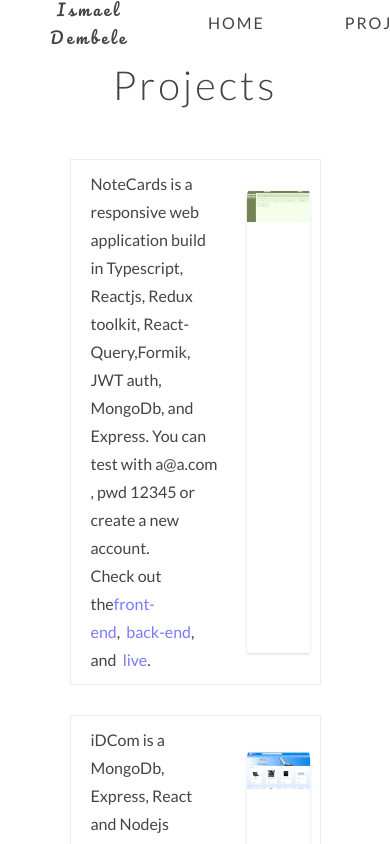
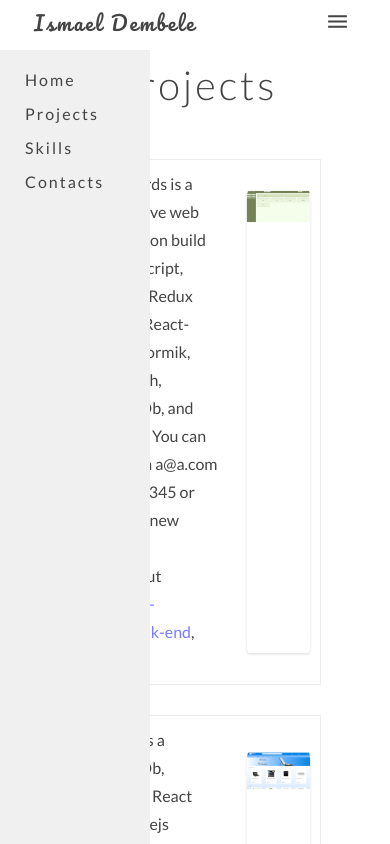
Before and after one commit to IsmaelDembele/portfolio-v3, a Next.js app: page / in a window 390 px wide. Both pictures are taken after a click on the element 278 px from the left and 1255 px from the top of the page. Shown: the part 833-1677 px from the top of the page. Built offline with nearby package versions, Linux system fonts and the light colour scheme.

Commit message:
responsive navbar

```diff
--- /dev/null
+++ b/components/Drawer.tsx
@@ -0,0 +1,36 @@
+import Link from "next/link";
+import React, { useContext } from "react";
+import { AppContext } from "../context";
+import styles from "../styles/drawer.module.scss";
+import Navbar from "./Navbar";
+
+const Drawer = () => {
+  const { toggleDrawer } = useContext(AppContext);
+
+  return (
+    <div className={styles.drawer}>
+      <Link href="/#header" as="/" passHref>
+        <div className={styles["drawer--item"]} onClick={() => toggleDrawer()}>
+          Home
+        </div>
+      </Link>
+      <Link href="/#projects" passHref>
+        <div className={styles["drawer--item"]} onClick={() => toggleDrawer()}>
+          Projects
+        </div>
+      </Link>
+      <Link href="/#skills" passHref>
+        <div className={styles["drawer--item"]} onClick={() => toggleDrawer()}>
+          Skills
+        </div>
+      </Link>
+      <Link href="/#contacts" passHref>
+        <div className={styles["drawer--item"]} onClick={() => toggleDrawer()}>
+          Contacts
+        </div>
+      </Link>
+    </div>
+  );
+};
+
+export default Drawer;
--- /dev/null
+++ b/components/Navbar.tsx
@@ -0,0 +1,38 @@
+import Link from "next/link";
+import styles from "../styles/Navbar.module.scss";
+import MenuIcon from "@mui/icons-material/Menu";
+import { style } from "@mui/system";
+import { useContext } from "react";
+import { AppContext } from "../context";
+
+const Navbar = () => {
+  const { toggleDrawer } = useContext(AppContext);
+
+
+  return (
+    <nav>
+      <ul>
+        <li className={styles.logo}>
+          <p>Ismael Dembele</p>
+        </li>
+        <Link href="/#header" as="/" passHref>
+          <li>Home</li>
+        </Link>
+        <Link href="/#projects" passHref>
+          <li>Projects</li>
+        </Link>
+        <Link href="/#skills" passHref>
+          <li>Skills</li>
+        </Link>
+        <Link href="/#contacts" passHref>
+          <li>Contacts</li>
+        </Link>
+        <li className={styles.menu} onClick={() => toggleDrawer()}>
+          <MenuIcon sx={{ fontSize: 25 }} />
+        </li>
+      </ul>
+    </nav>
+  );
+};
+
+export default Navbar;
--- /dev/null
+++ b/context.tsx
@@ -0,0 +1,26 @@
+import React, { createContext, useState } from "react";
+
+// interface IProvider {
+//   drawer: boolean;
+//   serDrawer: React.Dispatch<React.SetStateAction<boolean>>;
+// }
+
+export const AppContext = createContext<any>(false);
+
+type TProps = {
+  children: React.ReactNode;
+};
+
+export const AppProvider = ({ children }: TProps) => {
+  const [drawer, setDrawer] = useState(false);
+
+  const toggleDrawer = () => {
+    setDrawer(!drawer);
+  };
+
+  return (
+    <AppContext.Provider value={{ drawer, setDrawer, toggleDrawer }}>
+      {children}
+    </AppContext.Provider>
+  );
+};
--- a/next.config.js
+++ b/next.config.js
@@ -9,8 +9,9 @@ module.exports = (phase, { defaultConfig }) => {
 
   if ("sassOptions" in defaultConfig) {
     defaultConfig["sassOptions"] = {
-      includePaths: ["./src"],
-      prependData: `@import "variables.scss";`,
+      includePaths: ["./styles"],
+      prependData: `@import "variables.scss";
+                    @import "mixins.scss";`,
     };
   }
 
--- a/pages/_app.tsx
+++ b/pages/_app.tsx
@@ -1,8 +1,13 @@
-import '../styles/globals.scss'
-import type { AppProps } from 'next/app'
+import "../styles/globals.scss";
+import type { AppProps } from "next/app";
+import { AppProvider } from "../context";
 
 function MyApp({ Component, pageProps }: AppProps) {
-  return <Component {...pageProps} />
+  return (
+    <AppProvider>
+      <Component {...pageProps} />
+    </AppProvider>
+  );
 }
 
-export default MyApp
+export default MyApp;
--- a/pages/index.tsx
+++ b/pages/index.tsx
@@ -1,38 +1,33 @@
 import type { NextPage } from "next";
 import Head from "next/head";
 import Header from "../components/Header";
-import styles from "../styles/Home.module.scss";
-import Link from "next/link";
 import Projects from "../components/Projects";
 import Skills from "../components/Skills";
 import Contacts from "../components/Contacts";
+import Navbar from "../components/Navbar";
+import Drawer from "../components/Drawer";
+import useMediaQuery from "@mui/material/useMediaQuery";
+import { useContext, useEffect } from "react";
+import { AppContext } from "../context";
 
 const Home: NextPage = () => {
+  const matchesTabPort = useMediaQuery("(max-width:900px)");
+  const { drawer, setDrawer, toggleDrawer } = useContext(AppContext);
+
+  useEffect(() => {
+    !matchesTabPort && setDrawer(false);
+  }, [matchesTabPort]);
+
   return (
-    <div>
+    <div onClick={() => toggleDrawer()}>
       <Head>
         <title>Porfolio</title>
         <meta name="description" content="My personal portfolio" />
         <link rel="icon" href="/favicon.ico" />
       </Head>
 
-      <nav>
-        <ul>
-          <li className={styles.logo}>Ismael Dembele</li>
-          <Link href="/#header" as="/" passHref>
-            <li>Home</li>
-          </Link>
-          <Link href="/#projects" passHref>
-            <li>Projects</li>
-          </Link>
-          <Link href="/#skills" passHref>
-            <li>Skills</li>
-          </Link>
-          <Link href="/#contacts" passHref>
-            <li>Contacts</li>
-          </Link>
-        </ul>
-      </nav>
+      <Navbar />
+      {matchesTabPort && drawer && <Drawer />}
 
       <main>
         <Header />
--- a/styles/Home.module.scss
+++ /dev/null
@@ -1,11 +0,0 @@
-@import url("https://fonts.googleapis.com/css2?family=Pacifico&display=swap");
-
-.logo,
-.logo:hover {
-  font-family: "Pacifico", cursive;
-  margin-right: auto;
-  border-bottom: 0.5rem solid #fff;
-  text-transform: capitalize;
-  letter-spacing: 3px;
-  cursor: default;
-}
--- /dev/null
+++ b/styles/Navbar.module.scss
@@ -0,0 +1,29 @@
+@import url("https://fonts.googleapis.com/css2?family=Pacifico&display=swap");
+
+.logo,
+.logo:hover {
+  // display: block;
+  cursor: default;
+  font-family: "Pacifico", cursive;
+  margin-right: auto;
+  border-bottom: 0.5rem solid #fff;
+  text-transform: capitalize;
+  // letter-spacing: 2px;
+  padding: 0;
+
+  font-size: 2rem;
+  width: 23rem;
+
+  @include respond(tab-port) {
+    display: block;
+    font-size: 2rem;
+    margin: 0;
+  }
+}
+
+.menu {
+  display: none;
+  @include respond(tab-port) {
+    display: block;
+  }
+}
--- /dev/null
+++ b/styles/_mixins.scss
@@ -0,0 +1,55 @@
+// MEDIA QUERY MANAGER
+/*
+0 - 416px:      small - Phone 				// which is 26 * 16
+416 - 600px:      Phone 				// which is 37.5 * 16
+600 - 960px:    Tablet portrait		//60
+960 - 1280px:   Tablet landscape    //80em
+1280 - 1360px small desktop // 85em
+[1280 - 1920] is where our normal styles apply
+1920px + :      Big desktop         120em
+
+$breakpoint arguement choices:
+- sm-phone
+- phone
+- tab-port
+- tab-land
+- sm-desk
+- big-desktop
+
+ORDER: Base + typography > general layout + grid > page layout > components
+
+1em = 16px
+*/
+
+@mixin respond($breakpoint) {
+    @if $breakpoint == sm-phone {
+      @media only screen and (max-width: 26em) {
+        @content;
+      } //416px
+    }
+    @if $breakpoint == phone {
+      @media only screen and (max-width: 37.5em) {
+        @content;
+      } //600px
+    }
+    @if $breakpoint == tab-port {
+      @media only screen and (max-width: 56.25em) {
+        @content;
+      } //900px = 56.25 * 16
+    }
+    @if $breakpoint == tab-land {
+      @media only screen and (max-width: 80em) {
+        @content;
+      } //1280px
+    }
+    @if $breakpoint == sm-desk {
+      @media only screen and (max-width: 85em) {
+        @content;
+      } //1360px
+    }
+    @if $breakpoint == big-desktop {
+      @media only screen and (min-width: 120em) {
+        @content;
+      } //1920
+    }
+  }
--- /dev/null
+++ b/styles/drawer.module.scss
@@ -0,0 +1,21 @@
+.drawer {
+  position: fixed;
+  top: 5rem;
+  left: 0;
+  width: 15rem;
+  height: calc(100vh - 5rem) ;
+  z-index: 100;
+  background-color: #f0f0f0;
+  padding-top: 2rem;
+
+  display: flex;
+  flex-direction: column;
+  align-items: center;
+
+  &--item {
+    cursor: pointer;
+    width: 10rem;
+    padding-bottom: 1.5rem;
+    letter-spacing: 2px;
+  }
+}
--- a/styles/globals.scss
+++ b/styles/globals.scss
@@ -54,6 +54,10 @@ li {
   text-align: center;
   border-bottom: 0.5rem solid #fff;
   transition: all 0.5s;
+
+  @include respond(tab-port) {
+    display: none;
+  }
 }
 
 li:hover {
```
Also changed, not shown: styles/skills.module.scss (+0 -9 lines).
